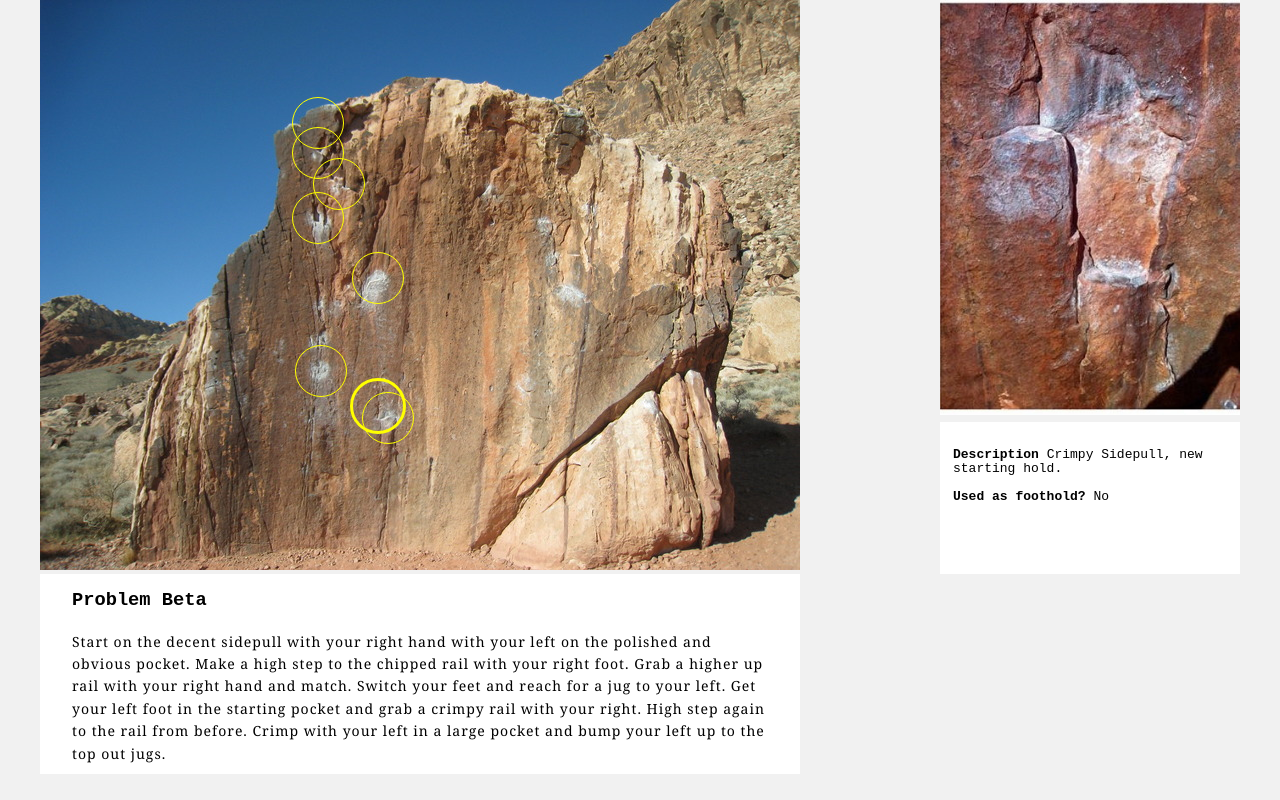
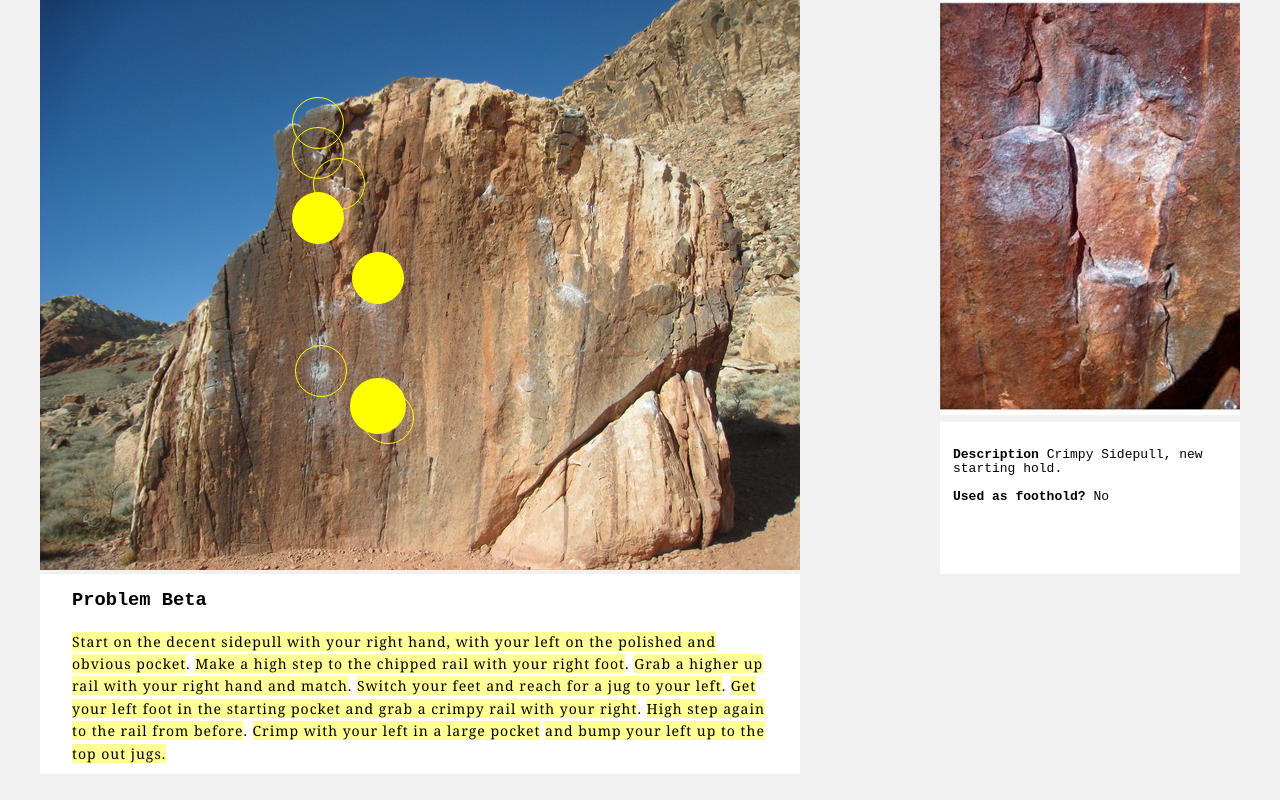
Before and after one commit to kyledavid/rock-genius-redux, a React app: page / in a window 1280 px wide. Built offline with nearby package versions, Linux system fonts and the light colour scheme.

Commit message:
began work on beta highlights

```diff
--- a/package.json
+++ b/package.json
@@ -31,6 +31,7 @@
   "dependencies": {
     "babel-core": "^6.25.0",
     "babel-loader": "^7.1.1",
+    "babel-preset-env": "^1.6.0",
     "babel-preset-es2015": "^6.24.1",
     "babel-preset-react": "^6.24.1",
     "css-loader": "^0.28.4",
--- a/src/components/Beta.js
+++ b/src/components/Beta.js
@@ -4,9 +4,15 @@ import {pearl} from '../utils/routes.json'
 class Beta extends React.Component {
   render() {
     return (
-      <div className="beta">
+      <div className="beta" id="beta">
         <h3>Problem Beta</h3>
-        <p>{pearl.beta}</p>
+        <p>{pearl.beta.map( (chunk, index) => {
+          return <a href="#beta"
+            key={index}
+            style={chunk.activeHolds ? {backgroundColor: 'rgb(255,255,150)',} : null}
+            onClick={this.props.updateHighlights.bind(null, chunk.activeHolds)}
+            >{chunk.chunk}</a>
+        })}</p>
       </div>
     )
   }
--- a/src/components/Boulder.js
+++ b/src/components/Boulder.js
@@ -9,6 +9,7 @@ export default (props) => {
       <BoulderRoute
         active={props.active}
         setActive={props.setActive}
+        highlighted={props.highlighted}
       />
     </div>
   )
--- a/src/components/BoulderRoute.js
+++ b/src/components/BoulderRoute.js
@@ -3,19 +3,27 @@ import Hold from './Hold'
 import {pearl} from '../utils/routes.json'
 import {positionFromTop} from '../utils/helpers'
 
-export default (props) => {
+class BoulderRoute extends React.Component {
+
+  render() {
+
     return (
       <div className='route'>
         {pearl.holds.map( (hold, index) => {
+          let highlighted = this.props.highlighted.includes(index)
           return <Hold
             compStyle={hold.position}
             key={index}
-          setActive={props.setActive.bind(null, index)}
-          active={props.active === index}
+            setActive={this.props.setActive.bind(null, index)}
+            active={this.props.active === index}
             description={hold.desc}
             topDistance={positionFromTop.bind(null, index)}
+            highlighted={highlighted}
           />
         })}
       </div>
     )
   }
+}
+
+export default BoulderRoute
--- a/src/components/Hold.js
+++ b/src/components/Hold.js
@@ -1,15 +1,27 @@
 import React from 'react'
 import Detail from '../containers/Detail'
 
+const highlighted = {
+  "backgroundColor": "green",
+}
 
-export default (props) => <span
-  className={props.active ? 'single-hold active': 'single-hold'}
-  style={props.compStyle}
-  onClick={props.setActive}
-  >
-    {/*<Detail
-      active={props.active}
-      topDistance={props.topDistance}
-      description={props.description}
-    />*/}
-  </span>
+class Hold extends React.Component {
+
+  render() {
+    let compStyle = this.props.compStyle
+
+    return (<span
+      className={this.props.active && this.props.highlighted ? 'single-hold active highlighted' : this.props.active ? 'single-hold active': this.props.highlighted ? 'single-hold highlighted' : 'single-hold'}
+      style={compStyle}
+      onClick={this.props.setActive}
+      >
+        {/*<Detail
+          active={this.props.active}
+          topDistance={this.props.topDistance}
+          description={this.props.description}
+        />*/}
+      </span>)
+    }
+  }
+
+  export default Hold
--- a/src/containers/App.js
+++ b/src/containers/App.js
@@ -10,9 +10,19 @@ export default class App extends React.Component {
 
     this.state = {
       active: 1,
+      highlightedHolds: [1,3,4]
     }
 
     this.setActive = this.setActive.bind(this)
+    this.highLightHolds = this.highLightHolds.bind(this)
+  }
+
+  highLightHolds(holdList) {
+    console.log('i did thangs')
+    console.log(holdList)
+    this.setState({
+      highlightedHolds: holdList
+    })
   }
 
   preLoadImages() {
@@ -42,12 +52,15 @@ export default class App extends React.Component {
         <Boulder
           active={this.state.active}
           setActive={this.setActive}
+          highlighted={this.state.highlightedHolds}
 
         />
         <Shelf
           active={this.state.active}
         />
-        <Beta />
+        <Beta
+          updateHighlights={this.highLightHolds}
+        />
       </main>
     )
   }
--- /dev/null
+++ b/src/scss/beta.scss
@@ -0,0 +1,11 @@
+#beta a{
+  text-decoration: none;
+  color: #000;
+  &.active {
+    color: rgb(255,255,50);
+  }
+}
+
+span.highlighted {
+  background-color: yellow;
+}
--- a/src/style.scss
+++ b/src/style.scss
@@ -1,4 +1,5 @@
 @import './scss/shelf';
+@import './scss/beta';
 
 body {
   background-color: #f1f1f1;
--- a/src/utils/routes.json
+++ b/src/utils/routes.json
@@ -1,6 +1,60 @@
 {
   "pearl": {
-    "beta": "Start on the decent sidepull with your right hand with your left on the polished and obvious pocket. Make a high step to the chipped rail with your right foot. Grab a higher up rail with your right hand and match. Switch your feet and reach for a jug to your left. Get your left foot in the starting pocket and grab a crimpy rail with your right. High step again to the rail from before. Crimp with your left in a large pocket and bump your left up to the top out jugs.",
+    "beta": [
+        {
+          "chunk": "Start on the decent sidepull with your right hand, with your left on the polished and obvious pocket",
+          "activeHolds": [1,2]
+        },
+        {
+          "chunk": ". "
+        },
+        {
+          "chunk": "Make a high step to the chipped rail with your right foot",
+          "activeHolds": [0,1,2]
+        },
+        {
+          "chunk": ". "
+        },
+        {
+          "chunk": "Grab a higher up rail with your right hand and match",
+          "activeHolds": [0,3]
+        },
+        {
+          "chunk": ". "
+        },
+        {
+          "chunk": "Switch your feet and reach for a jug to your left",
+          "activeHolds": [0,3,4]
+        },
+        {
+          "chunk": ". "
+        },
+        {
+          "chunk": "Get your left foot in the starting pocket and grab a crimpy rail with your right",
+          "activeHolds": [2,4,5]
+        },
+        {
+          "chunk": ". "
+        },
+        {
+          "chunk": "High step again to the rail from before",
+          "activeHolds": [2,3,4,5]
+        },
+        {
+          "chunk": ". "
+        },
+        {
+          "chunk": "Crimp with your left in a large pocket",
+          "activeHolds": [2,3,5,6]
+        },
+        {
+          "chunk": " "
+        },
+        {
+          "chunk": "and bump your left up to the top out jugs.",
+          "activeHolds": [2,3,5,7]
+        }
+      ],
     "holds": [
       {
         "position": {
--- a/webpack.config.js
+++ b/webpack.config.js
@@ -24,7 +24,7 @@ const config = {
         loader: 'babel-loader',
         exclude: /node_modules/,
         query: {
-          presets: ['es2015','react']
+          presets: ['env','react']
         }
       },
       {
```
Also changed, not shown: 1 other file (tests, documents, lock files or other folders). Lines whose indentation alone changed are shown as unchanged.
